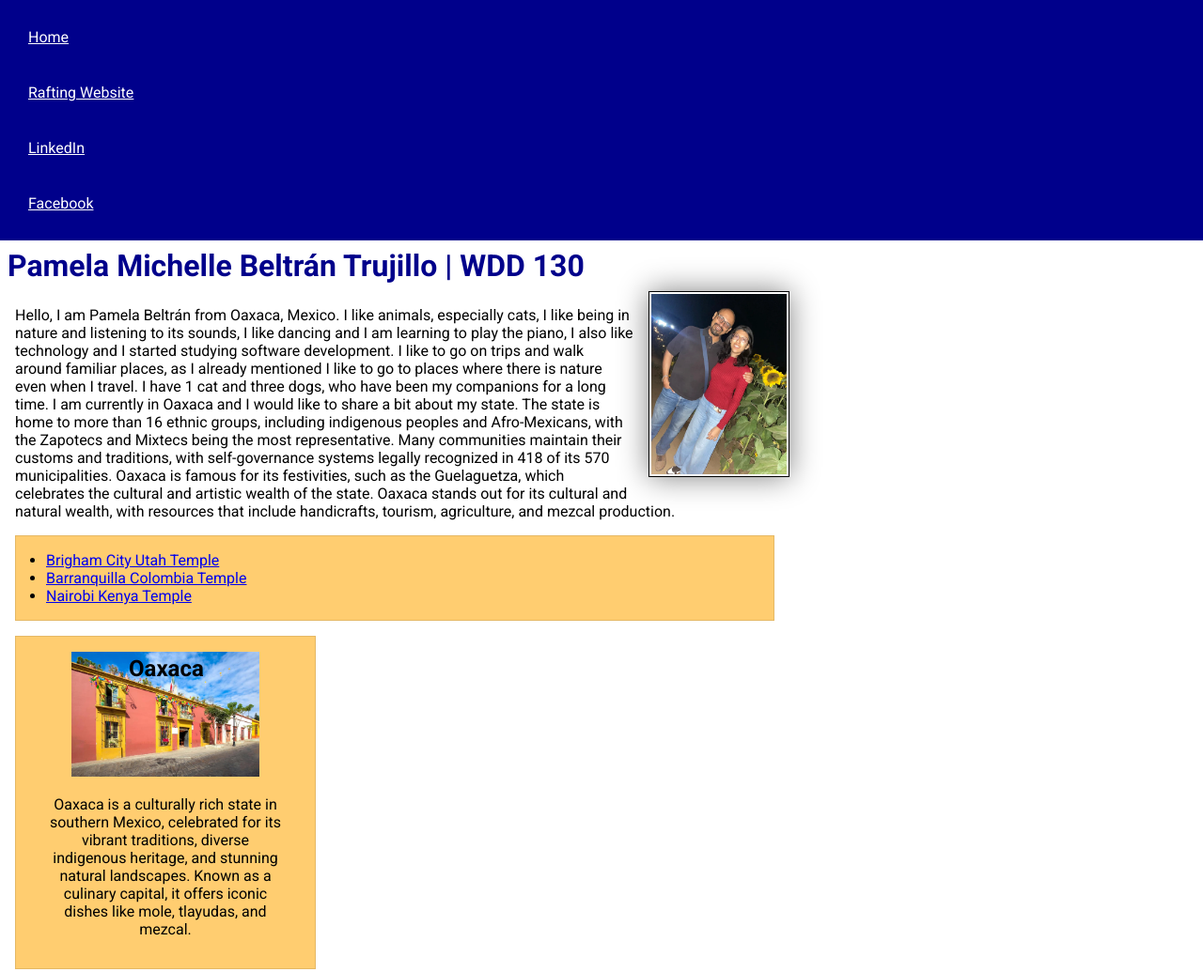
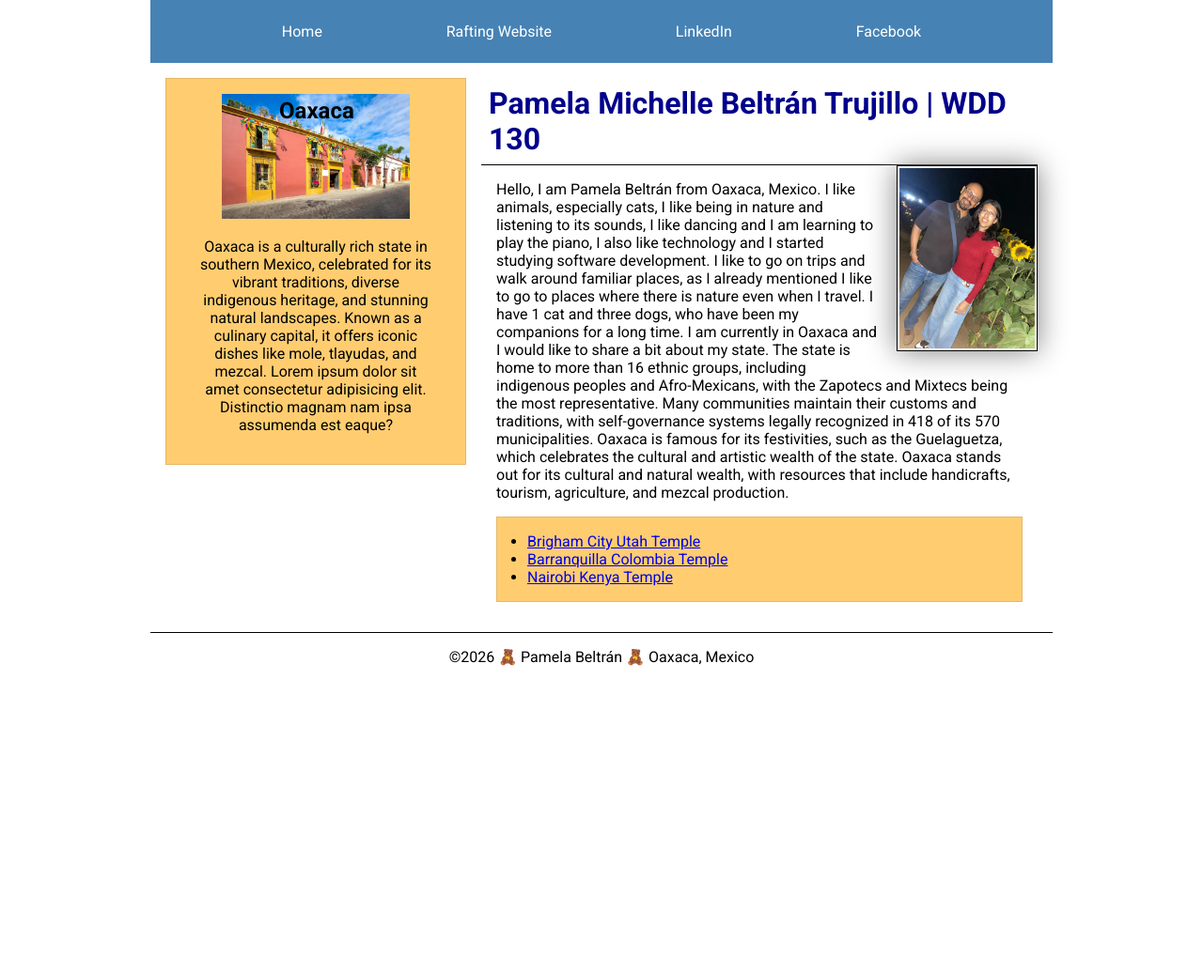
Before and after one commit to pame17-k/wdd130, a plain HTML site: page index.html in a window 1280 px wide. Shown: the top 1035 px of the page at 94% size. After the commit the page ends 800 px from the top, so only its background shows below. Drawn offline with Linux system fonts and the light colour scheme.

Commit message:
web page

```diff
--- a/index.html
+++ b/index.html
@@ -26,6 +26,7 @@
             <a href="https://facebook.com">Facebook</a>
         </nav>
     </header>
+    <div class="grid">
         <main>
             <h1>Pamela Michelle Beltrán Trujillo | WDD 130</h1>
             <img src="images/profile.webp" alt="On the Day of the Dead." width="200">
@@ -42,11 +43,15 @@
             </ul>
         </main>
 
+
         <aside class="box">
             <h2>Oaxaca</h2>
             <img src="images/oaxaca.jpg" alt="Architecture in the center of Oaxaca">
-        <p>Oaxaca is a culturally rich state in southern Mexico, celebrated for its vibrant traditions, diverse indigenous heritage, and stunning natural landscapes. Known as a culinary capital, it offers iconic dishes like mole, tlayudas, and mezcal.</p>
+            <p>Oaxaca is a culturally rich state in southern Mexico, celebrated for its vibrant traditions, diverse indigenous heritage, and stunning natural landscapes. Known as a culinary capital, it offers iconic dishes like mole, tlayudas, and mezcal.
+                Lorem ipsum dolor sit amet consectetur adipisicing elit. Distinctio magnam nam ipsa assumenda est eaque?
+            </p>
         </aside>
+    </div>
 
     <footer>
         <p>©2026 🧸 Pamela Beltrán 🧸 Oaxaca, Mexico</p>
--- a/styles/styles.css
+++ b/styles/styles.css
@@ -16,19 +16,30 @@ body {
 }
 
 nav{
-    background-color: darkblue;
-    padding: 10px;
+    background-color: steelblue;
+    padding: 1rem;
+    display: flex;
+    justify-content: space-evenly;
+    align-items: center;
 }
 
 nav a {
+    display: block;
+    padding: 0.5rem;
+    text-decoration: none;
+    font-size: 1rem;
     color: white;
-    display: block;
-    padding: 20px;
+}
+
+header, footer {
+  /*max-width: 840px;*/
+  margin: 0 auto;
 }
 
 h1 {
     color: darkblue;
     padding: .5rem;
+    border-bottom: 1px solid black;
 }
 
 main {
@@ -67,10 +78,16 @@ aside h2 {
 }
 
 footer {
-    margin-top: 1rem;
+    /*margin-top: 1rem;*/
     border-top: 1px solid #000;
     text-align: center;
 }
+
+header, .grid, footer {
+  max-width: 960px;
+  margin: 0 auto;
+}
+
 
 /* Class Selectors */
 .box {
@@ -84,3 +101,26 @@ footer {
 .indent{
     padding-left: 2rem;
 }
+
+.grid {
+  /*display: grid;
+  align-items: center;*/
+  display: grid;
+  grid-template-columns: 20rem 1fr;
+  gap: 1rem;
+  align-items: start;
+
+}
+
+main {
+  grid-column: 2/3;
+  margin: 1rem;
+}
+
+aside {
+  width: 20rem;
+  position: relative;
+  grid-column: 1/2;
+  grid-row: 1/2;
+  text-align: center;
+}
```
Lines whose indentation alone changed are shown as unchanged.
